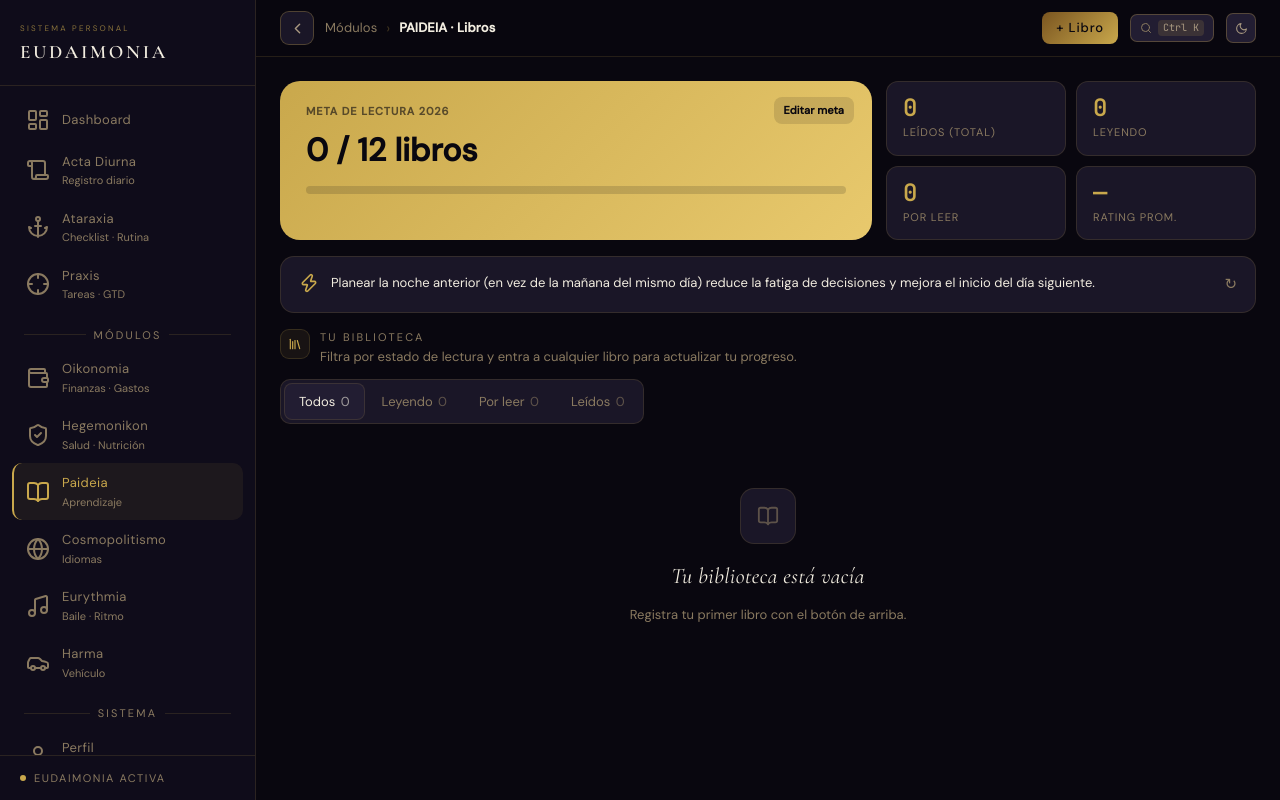
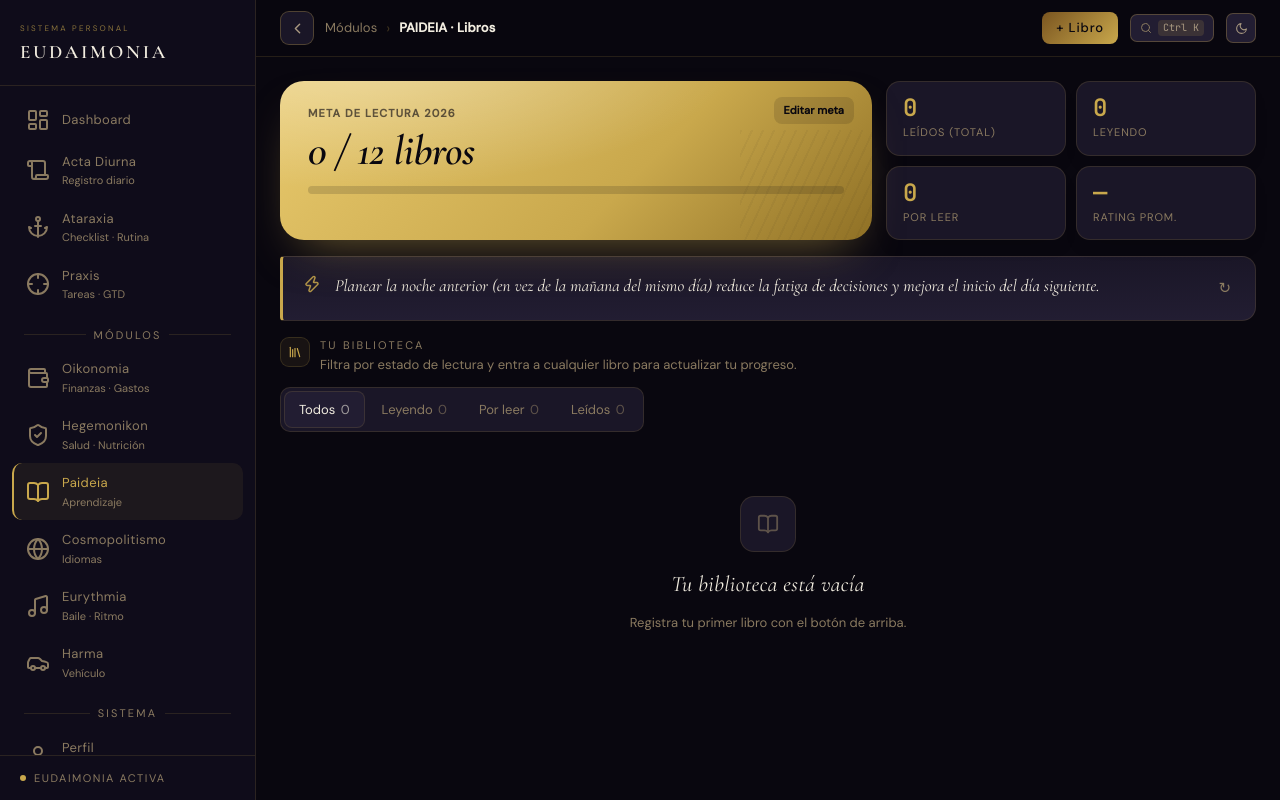
Before and after one commit to SupremoGio/eudaimonia, a Flask app: page /paideia/ in a window 1280 px wide. Run offline with Flask 3, Linux system fonts and the light colour scheme; the visitor is signed in with stand-in values (Sample User, id 1); data comes from the database, SQL or seed files in the repository; data that the repository does not hold is empty; some libraries are stand-ins or nearby versions.

Commit message:
PAIDEIA: pase de diseño visual — tratamiento editorial/literario (#55)
El módulo usaba la misma caja gris genérica para todo (meta, tip, tarjetas)
sin explotar que es, literalmente, un módulo de libros. Ajustes:

- Tarjeta de meta anual: gradiente dorado con highlight radial y motivo
  sutil de "canto de páginas", número en serif itálica en vez de sans-serif
  plano.
- Tip del día: de caja de notificación con ícono a cita editorial (borde
  dorado a la izquierda, texto en serif itálica) — encaja con el tono
  literario del módulo.
- "Leyendo ahora": portada más grande con sombra propia, título en serif,
  glow dorado sutil al hover.
- Tarjetas de la biblioteca: títulos en serif, sombra dorada + elevación
  al hover, feedback táctil al presionar (scale on :active).
- Portadas ausentes: monograma con la inicial del título en serif itálica
  sobre gradiente dorado, en vez del ícono genérico de libro repetido en
  cada tarjeta sin portada.
- Revelación escalonada de la fila superior (meta → tip → "leyendo ahora")
  al cargar, respetando prefers-reduced-motion.

Todo vía tokens de diseño existentes (--gold, --serif, --card, etc.) para
que funcione igual en modo claro y oscuro sin tocar CSS global compartido
con el resto de módulos.

Claude-Session: https://claude.ai/code/session_01HYDqbDV9UQWqar71FPWCmg

Co-authored-by: Claude <noreply@anthropic.com>

```diff
--- a/gio_v3/templates/paideia/index.html
+++ b/gio_v3/templates/paideia/index.html
@@ -11,14 +11,29 @@
 
 {% block content %}
 <style>
-.pd-goal { background:linear-gradient(135deg, var(--gold), var(--gold-l)); border-radius:20px; padding:22px 26px;
-           margin-bottom:16px; position:relative; overflow:hidden; }
-.pd-goal-label { font-size:11px; font-weight:600; color:rgba(9,7,15,0.6); text-transform:uppercase; letter-spacing:0.08em; margin-bottom:6px; }
-.pd-goal-num { font-size:32px; font-weight:700; color:#09070F; margin-bottom:12px; }
-.pd-goal-track { height:8px; border-radius:4px; background:rgba(9,7,15,0.15); overflow:hidden; }
-.pd-goal-fill { height:100%; border-radius:4px; background:#09070F; transition:width 0.6s ease; }
+.pd-goal {
+  background:
+    radial-gradient(120% 160% at 12% -20%, rgba(255,255,255,.38), transparent 55%),
+    linear-gradient(135deg, var(--gold-l), var(--gold) 60%, #8f7025 100%);
+  border-radius:24px; padding:24px 28px; margin-bottom:16px; position:relative; overflow:hidden;
+  box-shadow:0 22px 48px -22px rgba(201,168,76,.55);
+}
+/* ── Motivo de "canto de páginas" — evoca un libro abierto, sutil ── */
+.pd-goal::after {
+  content:''; position:absolute; right:-18px; bottom:-40px; width:150px; height:150px;
+  background:repeating-linear-gradient(115deg, rgba(9,7,15,.07) 0 2px, transparent 2px 10px);
+  opacity:.55; pointer-events:none;
+}
+.pd-goal-label { font-size:11px; font-weight:600; color:rgba(9,7,15,0.62); text-transform:uppercase; letter-spacing:0.1em; margin-bottom:8px; position:relative; }
+.pd-goal-num { font-family:var(--serif); font-style:italic; font-size:42px; font-weight:600; letter-spacing:-.01em;
+               color:#09070F; margin-bottom:14px; position:relative; line-height:1; }
+.pd-goal-track { height:8px; border-radius:4px; background:rgba(9,7,15,0.15); overflow:hidden; position:relative; }
+.pd-goal-fill { height:100%; border-radius:4px; background:#09070F; transition:width 0.6s cubic-bezier(.16,1,.3,1); }
 .pd-goal-edit { position:absolute; top:16px; right:18px; background:rgba(9,7,15,0.12); border:none;
-                border-radius:8px; padding:5px 10px; font-size:11px; color:#09070F; cursor:pointer; font-weight:600; }
+                border-radius:8px; padding:5px 10px; font-size:11px; color:#09070F; cursor:pointer; font-weight:600;
+                transition:background .15s, transform .12s; }
+.pd-goal-edit:hover { background:rgba(9,7,15,0.2); }
+.pd-goal-edit:active { transform:scale(.96); }
 
 /* ── Hero row — meta anual (titular, ya existía) ahora pareada con 4
    stats secundarios en grid fraccional 1.6fr/1fr, en vez de vivir como
@@ -26,7 +41,8 @@
 .pd-hero-row { display:grid; grid-template-columns:1.6fr 1fr; gap:14px; margin-bottom:16px; align-items:stretch; }
 .pd-goal { margin-bottom:0; }
 .pd-stats { display:grid; grid-template-columns:repeat(2,1fr); gap:10px; }
-.pd-stat { background:var(--card); border:1px solid var(--b); border-radius:12px; padding:14px 16px; }
+.pd-stat { background:var(--card); border:1px solid var(--b); border-radius:14px; padding:14px 16px;
+           box-shadow:0 10px 24px -18px rgba(0,0,0,.5); }
 .pd-stat-val { font-family:var(--mono); font-size:var(--fs-xl); font-weight:700; color:var(--gold); line-height:1; }
 .pd-stat-lbl { font-size:var(--fs-xs); color:var(--dim); text-transform:uppercase; letter-spacing:.08em; margin-top:4px; }
 @media(max-width:860px) { .pd-hero-row { grid-template-columns:1fr; } }
@@ -42,51 +58,75 @@
 /* ── Entrada escalonada de la biblioteca ── */
 .pd-card { opacity:0; animation:cardInPaideia .4s ease forwards; animation-delay:calc(var(--i,0)*35ms); }
 @keyframes cardInPaideia { from{opacity:0;transform:translateY(8px);} to{opacity:1;transform:translateY(0);} }
-@media (prefers-reduced-motion: reduce) { .pd-card { animation:none; opacity:1; } }
+
+/* ── Revelación escalonada de la fila superior al cargar la página ── */
+.pd-hero-row, .pd-tip, .pd-now { animation:pdRise .5s cubic-bezier(.16,1,.3,1) backwards; }
+.pd-tip { animation-delay:.07s; }
+.pd-now { animation-delay:.14s; }
+@keyframes pdRise { from{opacity:0; transform:translateY(10px);} to{opacity:1; transform:translateY(0);} }
+
+@media (prefers-reduced-motion: reduce) {
+  .pd-card, .pd-hero-row, .pd-tip, .pd-now { animation:none; opacity:1; }
+}
 
 /* ── Star rating — Lucide en vez de ★/☆ Unicode ── */
 .pd-stars { display:flex; gap:2px; align-items:center; }
 .star-ico { width:12px; height:12px; color:var(--b2); }
 .star-ico.filled { color:var(--gold); fill:currentColor; }
 
-/* ── Tip del día — icono Lucide por categoría en vez de emoji ── */
-.pd-tip-icon i, .pd-tip-icon svg { width:20px; height:20px; color:var(--gold); }
+/* ── Tip del día — cita editorial (serif itálica + canto dorado) en vez
+   de caja de notificación genérica con ícono ── */
+.pd-tip-icon i, .pd-tip-icon svg { width:18px; height:18px; color:var(--gold); }
 
-.pd-tip { display:flex; align-items:flex-start; gap:12px; background:var(--card); border:1px solid var(--b);
-          border-radius:14px; padding:16px 18px; margin-bottom:16px; }
-.pd-tip-icon { font-size:22px; flex-shrink:0; }
-.pd-tip-text { flex:1; font-size:var(--fs-sm); color:var(--text); line-height:1.5; }
-.pd-tip-refresh { background:none; border:none; cursor:pointer; color:var(--dim); font-size:15px; flex-shrink:0; }
-.pd-tip-refresh:hover { color:var(--gold); }
+.pd-tip { display:flex; align-items:flex-start; gap:14px; background:linear-gradient(180deg, var(--card), var(--card2));
+          border:1px solid var(--b); border-left:3px solid var(--gold); border-radius:4px 14px 14px 4px;
+          padding:16px 20px; margin-bottom:16px; }
+.pd-tip-icon { flex-shrink:0; margin-top:2px; opacity:.85; }
+.pd-tip-text { flex:1; font-family:var(--serif); font-style:italic; font-size:17px; color:var(--text); line-height:1.55; }
+.pd-tip-refresh { background:none; border:none; cursor:pointer; color:var(--dim); font-size:15px; flex-shrink:0;
+                   border-radius:6px; padding:4px; transition:color .15s, transform .3s; }
+.pd-tip-refresh:hover { color:var(--gold); transform:rotate(50deg); }
+.pd-tip-refresh:active { transform:rotate(90deg) scale(.92); }
 
-.pd-now { background:var(--card); border:1px solid var(--gold-border, var(--b)); border-radius:14px;
-          padding:16px 18px; margin-bottom:16px; }
+.pd-now { background:linear-gradient(160deg, var(--card), var(--card2)); border:1px solid var(--gold-border, var(--b));
+          border-radius:16px; padding:18px 20px; margin-bottom:16px; transition:border-color .15s, transform .15s, box-shadow .15s; }
+.pd-now:hover { border-color:var(--gold); box-shadow:0 16px 36px -18px var(--gold-glow, rgba(201,168,76,.4)); }
+.pd-now:active { transform:scale(.995); }
 .pd-now-label { font-size:11px; letter-spacing:0.1em; text-transform:uppercase; font-weight:700; color:var(--dim); margin-bottom:10px; }
+.pd-now-title { font-family:var(--serif); font-weight:600; font-size:19px; color:var(--text); line-height:1.25; }
+.pd-now-cover { width:64px; height:94px; object-fit:cover; border-radius:7px; flex-shrink:0; background:var(--card2);
+                 box-shadow:0 10px 24px -8px rgba(0,0,0,.5); }
+.pd-now-cover-empty { width:64px; height:94px; border-radius:7px; flex-shrink:0; display:flex; align-items:center;
+                       justify-content:center; color:var(--gold); font-family:var(--serif); font-style:italic;
+                       font-size:26px; font-weight:600; box-shadow:0 10px 24px -8px rgba(0,0,0,.5);
+                       background:linear-gradient(150deg, var(--gold-d, rgba(201,168,76,.14)), var(--card2)); }
 .pd-now-track { height:6px; border-radius:3px; background:var(--surf, #EDE7D8); overflow:hidden; margin-top:8px; }
-.pd-now-fill { height:100%; border-radius:3px; background:var(--gold); transition:width 0.4s ease; }
+.pd-now-fill { height:100%; border-radius:3px; background:linear-gradient(90deg, var(--gold), var(--gold-l)); transition:width 0.4s cubic-bezier(.16,1,.3,1); }
 
 .pd-tabs { display:flex; gap:2px; background:var(--card); border:1px solid var(--b); border-radius:10px;
            padding:3px; margin-bottom:16px; width:fit-content; max-width:100%; overflow-x:auto; }
 .pd-tab { font: inherit; font-size:var(--fs-sm); padding:8px 14px; border-radius:8px; cursor:pointer; color:var(--dim);
           background:none; border:1px solid transparent; transition:all .15s; white-space:nowrap; }
 .pd-tab.on { background:var(--card2); color:var(--text); border-color:var(--b); }
+.pd-tab:active { transform:scale(.96); }
 .pd-tab-count { opacity:.6; font-variant-numeric:tabular-nums; margin-left:2px; }
 
 .pd-grid { display:grid; grid-template-columns:repeat(auto-fill, minmax(140px, 1fr)); gap:12px; }
 .pd-card { background:var(--card); border:1px solid var(--b); border-radius:14px; cursor:pointer; overflow:hidden;
-           transition:border-color 0.15s, transform 0.15s; text-align:left; padding:0; font:inherit; color:inherit;
+           transition:border-color 0.15s, transform 0.15s, box-shadow 0.15s; text-align:left; padding:0; font:inherit; color:inherit;
            display:block; width:100%; }
-.pd-card:hover { border-color:var(--gold); transform:translateY(-2px); }
+.pd-card:hover { border-color:var(--gold); transform:translateY(-3px); box-shadow:0 18px 34px -16px var(--gold-glow, rgba(201,168,76,.4)); }
+.pd-card:active { transform:translateY(-1px) scale(.98); }
 .pd-card-cover { width:100%; aspect-ratio:2/3; object-fit:cover; display:block; background:var(--card2); }
-.pd-card-cover-empty { display:flex; align-items:center; justify-content:center; color:var(--dim);
-                        background:linear-gradient(135deg, var(--card2), var(--gold-d, rgba(201,168,76,.08))); }
-.pd-card-cover-empty i, .pd-card-cover-empty svg { width:30px; height:30px; opacity:.45; }
+.pd-card-cover-empty { display:flex; align-items:center; justify-content:center; color:var(--gold);
+                        font-family:var(--serif); font-style:italic; font-weight:600; font-size:42px;
+                        background:linear-gradient(150deg, var(--gold-d, rgba(201,168,76,.14)), var(--card2)); }
 .pd-card-body { padding:14px 16px; }
 .pd-card-badges { display:flex; gap:6px; margin-bottom:8px; flex-wrap:wrap; }
 .pd-badge { font-size:10px; padding:2px 8px; border-radius:20px; font-weight:700; }
 .pd-badge-estado { background:var(--gold-d, rgba(201,168,76,0.1)); color:var(--gold); }
 .pd-badge-cat { background:var(--card2); color:var(--dim); }
-.pd-card-title { font-weight:700; font-size:15px; color:var(--text); margin-bottom:2px; }
+.pd-card-title { font-family:var(--serif); font-weight:600; font-size:17px; color:var(--text); margin-bottom:2px; line-height:1.25; }
 .pd-card-autor { font-size:12px; color:var(--dim); margin-bottom:10px; }
 
 .pd-card:focus-visible, .pd-tab:focus-visible, .pd-now:focus-visible,
@@ -101,6 +141,7 @@
                border:1px solid var(--gold-border, rgba(201,168,76,.25)); border-radius:20px; padding:7px 12px;
                cursor:pointer; transition:opacity .15s; flex-shrink:0; min-height:30px; }
 .pd-bump-btn:hover { opacity:.75; }
+.pd-bump-btn:active:not(:disabled) { transform:scale(.94); }
 .pd-bump-btn:disabled { opacity:.35; cursor:default; }
 .pd-now .pd-bump-row { margin-top:8px; }
 
@@ -181,16 +222,16 @@
 <!-- ── Leyendo ahora ─────────────────────────────────────────────────────── -->
 {% set actual = libros|selectattr('estado', 'equalto', 'leyendo')|first %}
 {% if actual %}
-<div class="pd-now eu-activate" role="button" tabindex="0" aria-label="Editar {{ actual.titulo }}" onclick="abrirEditar({{ actual.id }})" style="cursor:pointer;display:flex;gap:14px;align-items:flex-start;">
+<div class="pd-now eu-activate" role="button" tabindex="0" aria-label="Editar {{ actual.titulo }}" onclick="abrirEditar({{ actual.id }})" style="cursor:pointer;display:flex;gap:16px;align-items:flex-start;">
   {% if actual.portada %}
-  <img src="{{ actual.portada }}" alt="" loading="lazy" style="width:52px;height:76px;object-fit:cover;border-radius:6px;flex-shrink:0;background:var(--card2);">
+  <img class="pd-now-cover" src="{{ actual.portada }}" alt="" loading="lazy">
   {% else %}
-  <div style="width:52px;height:76px;border-radius:6px;flex-shrink:0;display:flex;align-items:center;justify-content:center;color:var(--dim);background:linear-gradient(135deg, var(--card2), var(--gold-d, rgba(201,168,76,.08)));"><i data-lucide="book" style="width:22px;height:22px;opacity:.45;"></i></div>
+  <div class="pd-now-cover-empty">{{ actual.titulo[0]|upper }}</div>
   {% endif %}
   <div style="flex:1;min-width:0;">
     <div class="pd-now-label">Leyendo ahora</div>
-    <div style="font-weight:700;font-size:16px;color:var(--text);">{{ actual.titulo }}</div>
-    {% if actual.autor %}<div style="font-size:12px;color:var(--dim);margin-top:2px;">{{ actual.autor }}</div>{% endif %}
+    <div class="pd-now-title">{{ actual.titulo }}</div>
+    {% if actual.autor %}<div style="font-size:12px;color:var(--dim);margin-top:3px;">{{ actual.autor }}</div>{% endif %}
     {% if actual.paginas_totales %}
     {% set actual_pct = [100, (actual.paginas_actuales / actual.paginas_totales * 100)]|min %}
     <div class="pd-now-track">
@@ -234,7 +275,7 @@
     {% if l.portada %}
     <img class="pd-card-cover" src="{{ l.portada }}" alt="" loading="lazy">
     {% else %}
-    <div class="pd-card-cover pd-card-cover-empty"><i data-lucide="book"></i></div>
+    <div class="pd-card-cover pd-card-cover-empty">{{ l.titulo[0]|upper }}</div>
     {% endif %}
     <div class="pd-card-body">
       <div class="pd-card-badges">
```
